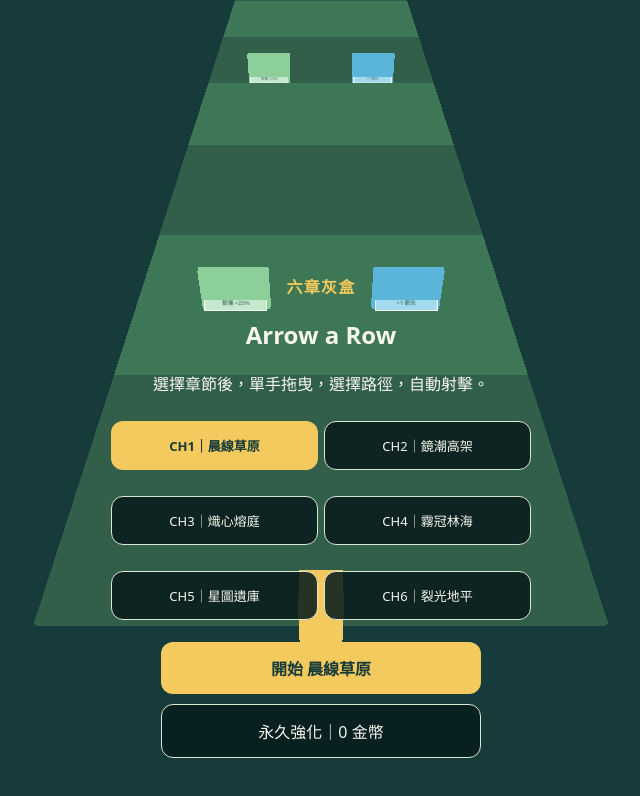
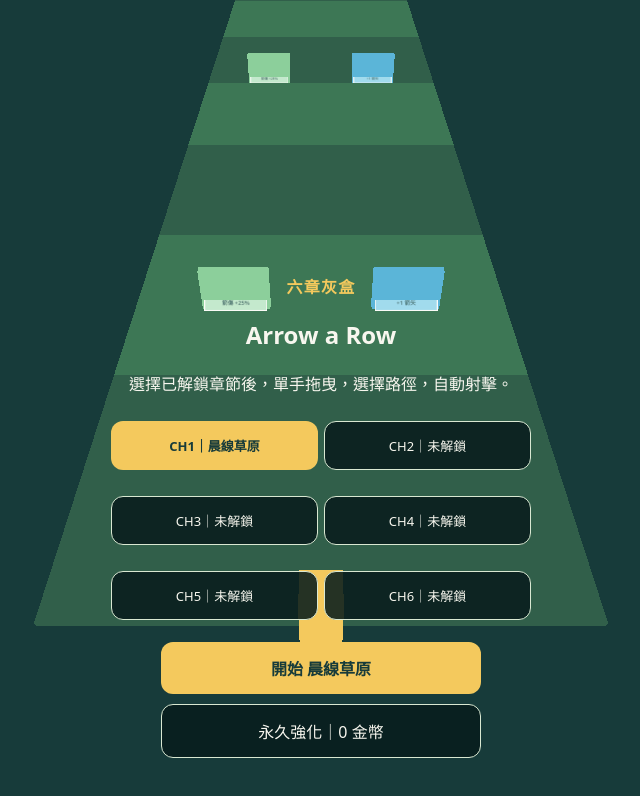
Before and after one commit to qq076qq076/arrow-a-row, a React (Vite) app: page / in a window 1280 px wide. Shown: the top 796 px of the page, without its empty margins (319-959 px from the left). Built offline with nearby package versions, Linux system fonts and the light colour scheme.

Commit message:
工程(M3)：完成章節解鎖與保存

```diff
--- a/src/infrastructure/ProfileRepository.ts
+++ b/src/infrastructure/ProfileRepository.ts
@@ -1,9 +1,9 @@
 import { z } from 'zod';
 import { PROFILE_STORE } from './RunCheckpointRepository';
 
-const ProfileSchema = z.object({ gold: z.number().int().nonnegative(), healthLevel: z.number().int().min(0).max(5), damageLevel: z.number().int().min(0).max(5), fireRateLevel: z.number().int().min(0).max(5) });
+const ProfileSchema = z.object({ gold: z.number().int().nonnegative(), healthLevel: z.number().int().min(0).max(5), damageLevel: z.number().int().min(0).max(5), fireRateLevel: z.number().int().min(0).max(5), unlockedChapterIndex: z.number().int().min(1).max(6).default(1) });
 export type Profile = z.infer<typeof ProfileSchema>;
-export const DEFAULT_PROFILE: Profile = { gold: 0, healthLevel: 0, damageLevel: 0, fireRateLevel: 0 };
+export const DEFAULT_PROFILE: Profile = { gold: 0, healthLevel: 0, damageLevel: 0, fireRateLevel: 0, unlockedChapterIndex: 1 };
 const DATABASE_NAME = 'arrow-a-row'; const DATABASE_VERSION = 2; const PROFILE_KEY = 'active';
 
 export class ProfileRepository {
--- a/src/presentation/App.tsx
+++ b/src/presentation/App.tsx
@@ -33,19 +33,19 @@ export function App(): ReactElement {
   const onMouseDown = (event: MouseEvent<HTMLDivElement>): void => { isMouseDraggingRef.current = true; movePlayerFromClientX(event.clientX, event.currentTarget); };
   const onMouseMove = (event: MouseEvent<HTMLDivElement>): void => { if (isMouseDraggingRef.current) movePlayerFromClientX(event.clientX, event.currentTarget); };
   const onMouseUp = (): void => { isMouseDraggingRef.current = false; };
-  const confirmReward = (): void => { if (selectedCard === undefined || !simulationRef.current.chooseReward(selectedCard)) return; const next = simulationRef.current.snapshot(); setSnapshot(next); const updated = { ...profile, gold: profile.gold + next.earnedGold }; setProfile(updated); void profileRef.current.saveAsync(updated); void checkpointRef.current.clearAsync(); };
+  const confirmReward = (): void => { if (selectedCard === undefined || !simulationRef.current.chooseReward(selectedCard)) return; const next = simulationRef.current.snapshot(); setSnapshot(next); const chapterIndex = CHAPTER_DEFINITIONS.find((chapter) => chapter.id === next.chapterId)?.index ?? 1; const updated = { ...profile, gold: profile.gold + next.earnedGold, unlockedChapterIndex: Math.max(profile.unlockedChapterIndex, Math.min(6, chapterIndex + 1)) }; setProfile(updated); void profileRef.current.saveAsync(updated); void checkpointRef.current.clearAsync(); };
   const buy = (key: 'healthLevel' | 'damageLevel' | 'fireRateLevel'): void => { const cost = 20 + profile[key] * 15; if (profile.gold < cost || profile[key] >= 5) return; const updated = { ...profile, gold: profile.gold - cost, [key]: profile[key] + 1 }; setProfile(updated); void profileRef.current.saveAsync(updated); };
   if (!isWebGlSupported) return <main className="unsupported-screen"><h1>此裝置暫不支援</h1><p>Arrow a Row 需要 WebGL 2。</p></main>;
   return <main className="app-shell"><div ref={canvasContainerRef} className="game-canvas" aria-hidden="true" onPointerDown={onPointerDown} onPointerMove={onPointerMove} onMouseDown={onMouseDown} onMouseMove={onMouseMove} onMouseUp={onMouseUp} onMouseLeave={onMouseUp} />
     {screen === 'shop' ? <Shop profile={profile} onBuy={buy} onBack={() => setScreen('game')} /> : <>
       {snapshot.phase === 'playing' && <RunHud snapshot={snapshot} />}
-      {snapshot.phase === 'menu' && <MainMenu onStart={startRun} onResume={hasCheckpoint ? resumeRun : undefined} onShop={() => setScreen('shop')} gold={profile.gold} selectedChapterId={selectedChapterId} onSelectChapter={setSelectedChapterId} />}
+      {snapshot.phase === 'menu' && <MainMenu onStart={startRun} onResume={hasCheckpoint ? resumeRun : undefined} onShop={() => setScreen('shop')} gold={profile.gold} unlockedChapterIndex={profile.unlockedChapterIndex} selectedChapterId={selectedChapterId} onSelectChapter={setSelectedChapterId} />}
       {snapshot.phase === 'reward' && <RewardScreen snapshot={snapshot} selected={selectedCard} onSelect={setSelectedCard} onConfirm={confirmReward} />}
       {snapshot.phase === 'dead' && <ResultScreen title="本局結束" detail="光軌尚未熄滅。" onRestart={startRun} onShop={() => setScreen('shop')} />}
       {snapshot.phase === 'complete' && <ResultScreen title={`${snapshot.chapterTitle}完成`} detail={`獲得 ${snapshot.earnedGold} 金幣；目前 Build 會帶入下一章。`} onRestart={startRun} onShop={() => setScreen('shop')} onNext={getNextChapterDefinition(snapshot.chapterId) === undefined ? undefined : continueChapter} nextTitle={getNextChapterDefinition(snapshot.chapterId)?.title} />}
     </>}</main>;
 }
-function MainMenu({ onStart, onResume, onShop, gold, selectedChapterId, onSelectChapter }: { readonly onStart: () => void; readonly onResume: (() => void) | undefined; readonly onShop: () => void; readonly gold: number; readonly selectedChapterId: ChapterId; readonly onSelectChapter: (id: ChapterId) => void }): ReactElement { return <section className="main-menu" aria-label="主選單"><p className="eyebrow">六章灰盒</p><h1>Arrow a Row</h1><p>{onResume === undefined ? '選擇章節後，單手拖曳，選擇路徑，自動射擊。' : '一段光軌仍在等待你。'}</p><div className="chapter-select">{CHAPTER_DEFINITIONS.map((chapter) => <button className={chapter.id === selectedChapterId ? 'selected' : 'secondary'} key={chapter.id} type="button" onClick={() => onSelectChapter(chapter.id)}>CH{chapter.index}｜{chapter.title}</button>)}</div>{onResume !== undefined && <button type="button" onClick={onResume}>繼續本局</button>}<button type="button" onClick={onStart}>開始 {CHAPTER_DEFINITIONS.find((chapter) => chapter.id === selectedChapterId)?.title}</button><button type="button" className="secondary" onClick={onShop}>永久強化｜{gold} 金幣</button></section>; }
+function MainMenu({ onStart, onResume, onShop, gold, unlockedChapterIndex, selectedChapterId, onSelectChapter }: { readonly onStart: () => void; readonly onResume: (() => void) | undefined; readonly onShop: () => void; readonly gold: number; readonly unlockedChapterIndex: number; readonly selectedChapterId: ChapterId; readonly onSelectChapter: (id: ChapterId) => void }): ReactElement { return <section className="main-menu" aria-label="主選單"><p className="eyebrow">六章灰盒</p><h1>Arrow a Row</h1><p>{onResume === undefined ? '選擇已解鎖章節後，單手拖曳，選擇路徑，自動射擊。' : '一段光軌仍在等待你。'}</p><div className="chapter-select">{CHAPTER_DEFINITIONS.map((chapter) => <button className={chapter.id === selectedChapterId ? 'selected' : 'secondary'} disabled={chapter.index > unlockedChapterIndex} key={chapter.id} type="button" onClick={() => onSelectChapter(chapter.id)}>CH{chapter.index}｜{chapter.index > unlockedChapterIndex ? '未解鎖' : chapter.title}</button>)}</div>{onResume !== undefined && <button type="button" onClick={onResume}>繼續本局</button>}<button type="button" onClick={onStart}>開始 {CHAPTER_DEFINITIONS.find((chapter) => chapter.id === selectedChapterId)?.title}</button><button type="button" className="secondary" onClick={onShop}>永久強化｜{gold} 金幣</button></section>; }
 function RunHud({ snapshot }: { readonly snapshot: M1RunSnapshot }): ReactElement { const bossName = snapshot.chapterId === 'ch02_viaduct' ? '鏡潮校準者' : '苔冠守衛'; return <><header className="hud"><p>{snapshot.chapterTitle}｜HP {Math.ceil(snapshot.player.hp)} / {snapshot.player.maxHp}</p><p>{snapshot.player.projectileCount} 箭｜晶塵 {snapshot.collectedShards}</p></header>{snapshot.boss !== undefined ? <section className="boss-hud"><strong>{bossName}｜P{snapshot.boss.phase}</strong><progress value={snapshot.boss.hp} max={snapshot.boss.maxHp} />{snapshot.boss.telegraphSeconds > 0 && <p>{snapshot.boss.telegraphText}</p>}</section> : <p className="run-progress">距離 {Math.floor(snapshot.distanceMeters)}m / Boss</p>}</>; }
 function RewardScreen({ snapshot, selected, onSelect, onConfirm }: { readonly snapshot: M1RunSnapshot; readonly selected: RewardId | undefined; readonly onSelect: (id: RewardId) => void; readonly onConfirm: () => void }): ReactElement { return <section className="modal-card" aria-label="選擇一份回響"><h1>選擇一份回響</h1><p>苔冠重新聽見了風。</p>{snapshot.rewardOptions.map((id) => <button className={selected === id ? 'selected' : 'secondary'} key={id} type="button" onClick={() => onSelect(id)}>{rewardNames[id]}</button>)}<button type="button" disabled={selected === undefined} onClick={onConfirm}>確認選擇</button></section>; }
 function ResultScreen({ title, detail, onRestart, onShop, onNext, nextTitle }: { readonly title: string; readonly detail: string; readonly onRestart: () => void; readonly onShop: () => void; readonly onNext?: (() => void) | undefined; readonly nextTitle?: string | undefined }): ReactElement { return <section className="main-menu" aria-label={title}><h1>{title}</h1><p>{detail}</p>{onNext !== undefined && <button type="button" onClick={onNext}>前往 {nextTitle}</button>}<button type="button" className="secondary" onClick={onRestart}>重新開始</button><button type="button" className="secondary" onClick={onShop}>前往商店</button></section>; }
```
Also changed, not shown: 2 other files (tests, documents, lock files or other folders).
